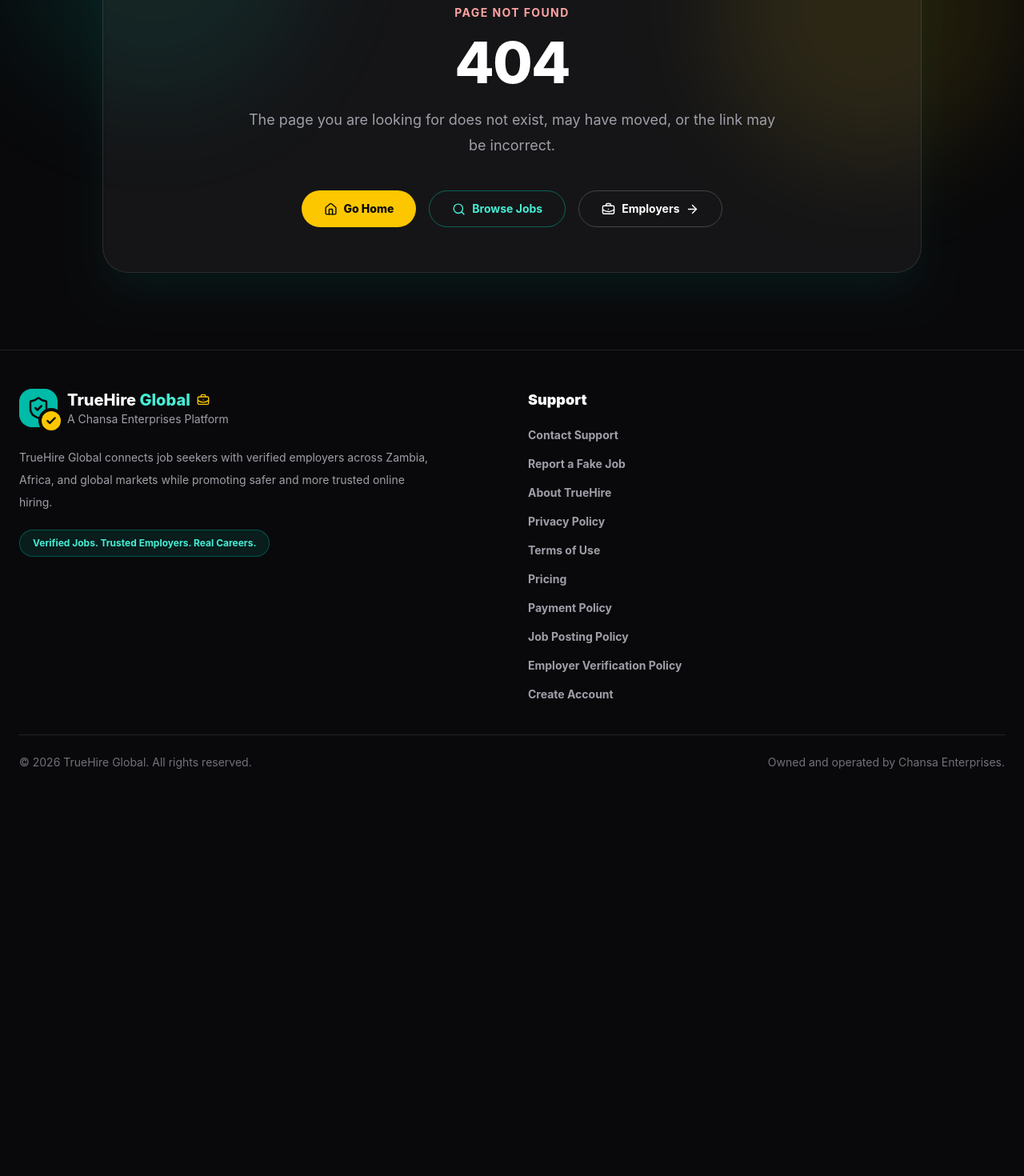
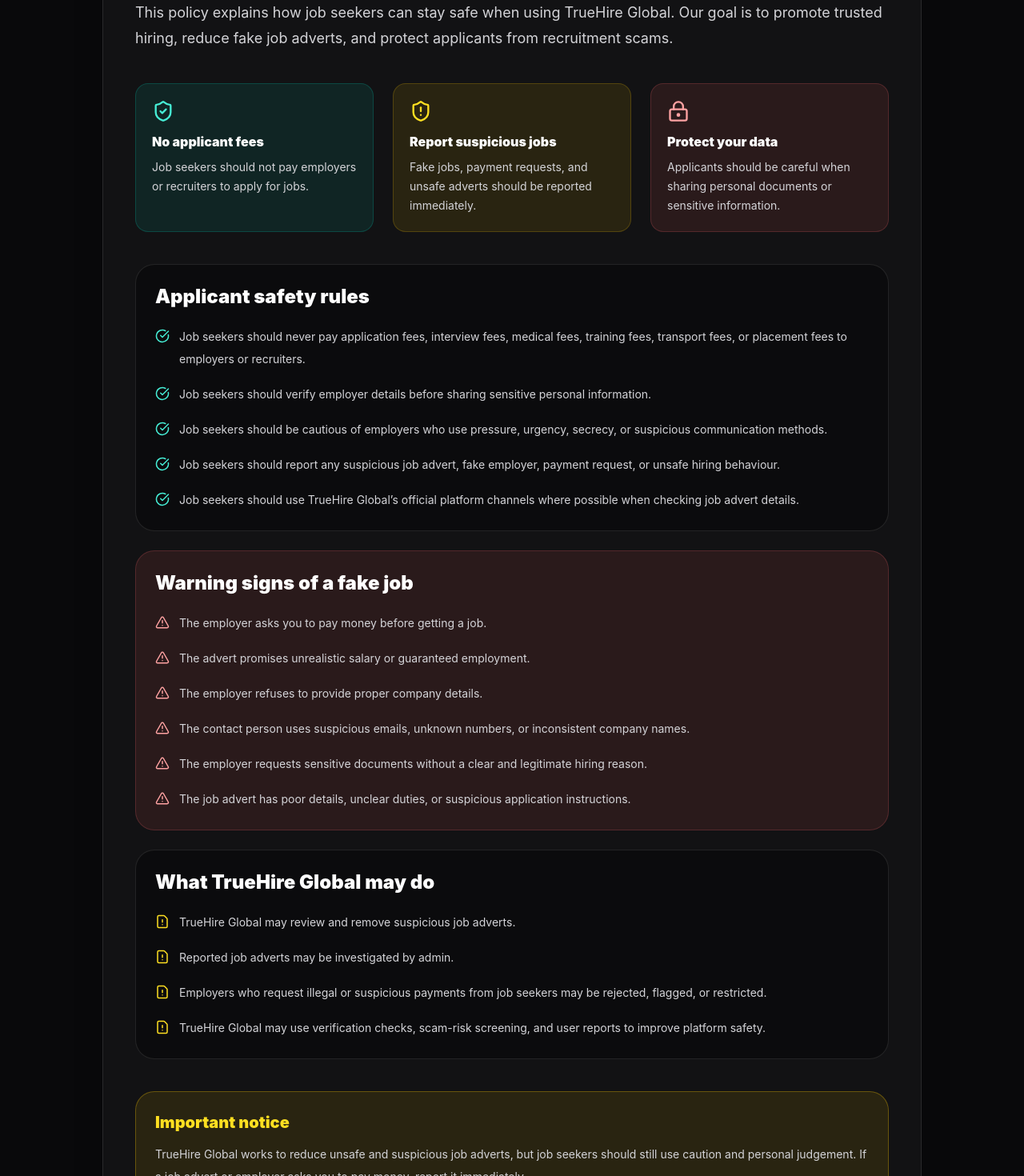
Before and after one commit to chansakelvin438-cloud/truehire-global, a React (Vite) app: page /applicant-safety-policy in a window 1280 px wide. Shown: the part 340-1810 px from the top of the page at 80% size. Before the commit the page ends 1351 px from the top, so only its background shows below. Built offline with nearby package versions, Linux system fonts and the light colour scheme; no server answers.

Commit message:
Add applicant safety policy page

```diff
--- a/src/App.jsx
+++ b/src/App.jsx
@@ -28,6 +28,7 @@
 import JobPostingPolicy from "./pages/JobPostingPolicy"
 import ScrollToTop from "./components/ScrollToTop"
 import EmployerVerificationPolicy from "./pages/EmployerVerificationPolicy"
+import ApplicantSafetyPolicy from "./pages/ApplicantSafetyPolicy"
 
 function App() {
   return (
@@ -124,6 +125,7 @@
         <Route path="/payment-policy" element={<PaymentPolicy />} />
         <Route path="/job-posting-policy" element={<JobPostingPolicy />} />
         <Route path="/employer-verification-policy" element={<EmployerVerificationPolicy />} />
+        <Route path="/applicant-safety-policy" element={<ApplicantSafetyPolicy />} />
 
         <Route path="*" element={<NotFound />} />
       </Routes>
--- a/src/components/Footer.jsx
+++ b/src/components/Footer.jsx
@@ -110,6 +110,13 @@
               </Link>
 
               <Link
+                to="/applicant-safety-policy"
+                className="text-zinc-400 transition-colors duration-200 hover:text-yellow-300"
+              >
+                Applicant Safety Policy
+              </Link>
+
+              <Link
                 to="/register"
                 className="text-zinc-400 transition-colors duration-200 hover:text-yellow-300"
               >
--- /dev/null
+++ b/src/pages/ApplicantSafetyPolicy.jsx
@@ -0,0 +1,180 @@
+import Navbar from "../components/Navbar"
+import Footer from "../components/Footer"
+import {
+  AlertTriangle,
+  CheckCircle,
+  FileWarning,
+  LockKeyhole,
+  ShieldAlert,
+  ShieldCheck,
+} from "lucide-react"
+
+const safetyRules = [
+  "Job seekers should never pay application fees, interview fees, medical fees, training fees, transport fees, or placement fees to employers or recruiters.",
+  "Job seekers should verify employer details before sharing sensitive personal information.",
+  "Job seekers should be cautious of employers who use pressure, urgency, secrecy, or suspicious communication methods.",
+  "Job seekers should report any suspicious job advert, fake employer, payment request, or unsafe hiring behaviour.",
+  "Job seekers should use TrueHire Global’s official platform channels where possible when checking job advert details.",
+]
+
+const warningSigns = [
+  "The employer asks you to pay money before getting a job.",
+  "The advert promises unrealistic salary or guaranteed employment.",
+  "The employer refuses to provide proper company details.",
+  "The contact person uses suspicious emails, unknown numbers, or inconsistent company names.",
+  "The employer requests sensitive documents without a clear and legitimate hiring reason.",
+  "The job advert has poor details, unclear duties, or suspicious application instructions.",
+]
+
+const platformActions = [
+  "TrueHire Global may review and remove suspicious job adverts.",
+  "Reported job adverts may be investigated by admin.",
+  "Employers who request illegal or suspicious payments from job seekers may be rejected, flagged, or restricted.",
+  "TrueHire Global may use verification checks, scam-risk screening, and user reports to improve platform safety.",
+]
+
+export default function ApplicantSafetyPolicy() {
+  return (
+    <div className="min-h-screen bg-zinc-950 text-white">
+      <Navbar />
+
+      <main className="px-6 py-20">
+        <div className="mx-auto max-w-5xl">
+          <div className="rounded-3xl border border-white/10 bg-white/[0.04] p-8 shadow-2xl shadow-black/20 md:p-10">
+            <p className="mb-4 inline-flex items-center gap-2 rounded-full border border-teal-400/30 bg-teal-400/10 px-4 py-2 text-sm font-bold text-teal-300">
+              <ShieldCheck size={16} />
+              TrueHire Global Policy
+            </p>
+
+            <h1 className="text-4xl font-black tracking-tight md:text-6xl">
+              Applicant Safety Policy
+            </h1>
+
+            <p className="mt-6 text-lg leading-8 text-zinc-300">
+              This policy explains how job seekers can stay safe when using
+              TrueHire Global. Our goal is to promote trusted hiring, reduce
+              fake job adverts, and protect applicants from recruitment scams.
+            </p>
+
+            <div className="mt-10 grid gap-6 md:grid-cols-3">
+              <div className="rounded-2xl border border-teal-400/20 bg-teal-400/10 p-5">
+                <ShieldCheck className="text-teal-300" size={28} />
+                <h2 className="mt-3 font-black text-white">
+                  No applicant fees
+                </h2>
+                <p className="mt-2 text-sm leading-6 text-zinc-300">
+                  Job seekers should not pay employers or recruiters to apply
+                  for jobs.
+                </p>
+              </div>
+
+              <div className="rounded-2xl border border-yellow-400/20 bg-yellow-400/10 p-5">
+                <ShieldAlert className="text-yellow-300" size={28} />
+                <h2 className="mt-3 font-black text-white">
+                  Report suspicious jobs
+                </h2>
+                <p className="mt-2 text-sm leading-6 text-zinc-300">
+                  Fake jobs, payment requests, and unsafe adverts should be
+                  reported immediately.
+                </p>
+              </div>
+
+              <div className="rounded-2xl border border-red-400/20 bg-red-400/10 p-5">
+                <LockKeyhole className="text-red-300" size={28} />
+                <h2 className="mt-3 font-black text-white">
+                  Protect your data
+                </h2>
+                <p className="mt-2 text-sm leading-6 text-zinc-300">
+                  Applicants should be careful when sharing personal documents
+                  or sensitive information.
+                </p>
+              </div>
+            </div>
+
+            <section className="mt-10 rounded-3xl border border-white/10 bg-zinc-950/70 p-6">
+              <h2 className="text-2xl font-black text-white">
+                Applicant safety rules
+              </h2>
+
+              <ul className="mt-5 space-y-4">
+                {safetyRules.map((item) => (
+                  <li
+                    key={item}
+                    className="flex gap-3 text-sm leading-7 text-zinc-300"
+                  >
+                    <CheckCircle
+                      className="mt-1 shrink-0 text-teal-300"
+                      size={18}
+                    />
+                    <span>{item}</span>
+                  </li>
+                ))}
+              </ul>
+            </section>
+
+            <section className="mt-6 rounded-3xl border border-red-400/20 bg-red-400/10 p-6">
+              <h2 className="text-2xl font-black text-white">
+                Warning signs of a fake job
+              </h2>
+
+              <ul className="mt-5 space-y-4">
+                {warningSigns.map((item) => (
+                  <li
+                    key={item}
+                    className="flex gap-3 text-sm leading-7 text-zinc-300"
+                  >
+                    <AlertTriangle
+                      className="mt-1 shrink-0 text-red-300"
+                      size={18}
+                    />
+                    <span>{item}</span>
+                  </li>
+                ))}
+              </ul>
+            </section>
+
+            <section className="mt-6 rounded-3xl border border-white/10 bg-zinc-950/70 p-6">
+              <h2 className="text-2xl font-black text-white">
+                What TrueHire Global may do
+              </h2>
+
+              <ul className="mt-5 space-y-4">
+                {platformActions.map((item) => (
+                  <li
+                    key={item}
+                    className="flex gap-3 text-sm leading-7 text-zinc-300"
+                  >
+                    <FileWarning
+                      className="mt-1 shrink-0 text-yellow-300"
+                      size={18}
+                    />
+                    <span>{item}</span>
+                  </li>
+                ))}
+              </ul>
+            </section>
+
+            <div className="mt-10 rounded-3xl border border-yellow-400/30 bg-yellow-400/10 p-6">
+              <h2 className="text-xl font-black text-yellow-300">
+                Important notice
+              </h2>
+
+              <p className="mt-3 text-sm leading-7 text-zinc-300">
+                TrueHire Global works to reduce unsafe and suspicious job
+                adverts, but job seekers should still use caution and personal
+                judgement. If a job advert or employer asks you to pay money,
+                report it immediately.
+              </p>
+            </div>
+
+            <p className="mt-8 text-sm text-zinc-500">
+              Last updated: August 2026
+            </p>
+          </div>
+        </div>
+      </main>
+
+      <Footer />
+    </div>
+  )
+}
```
